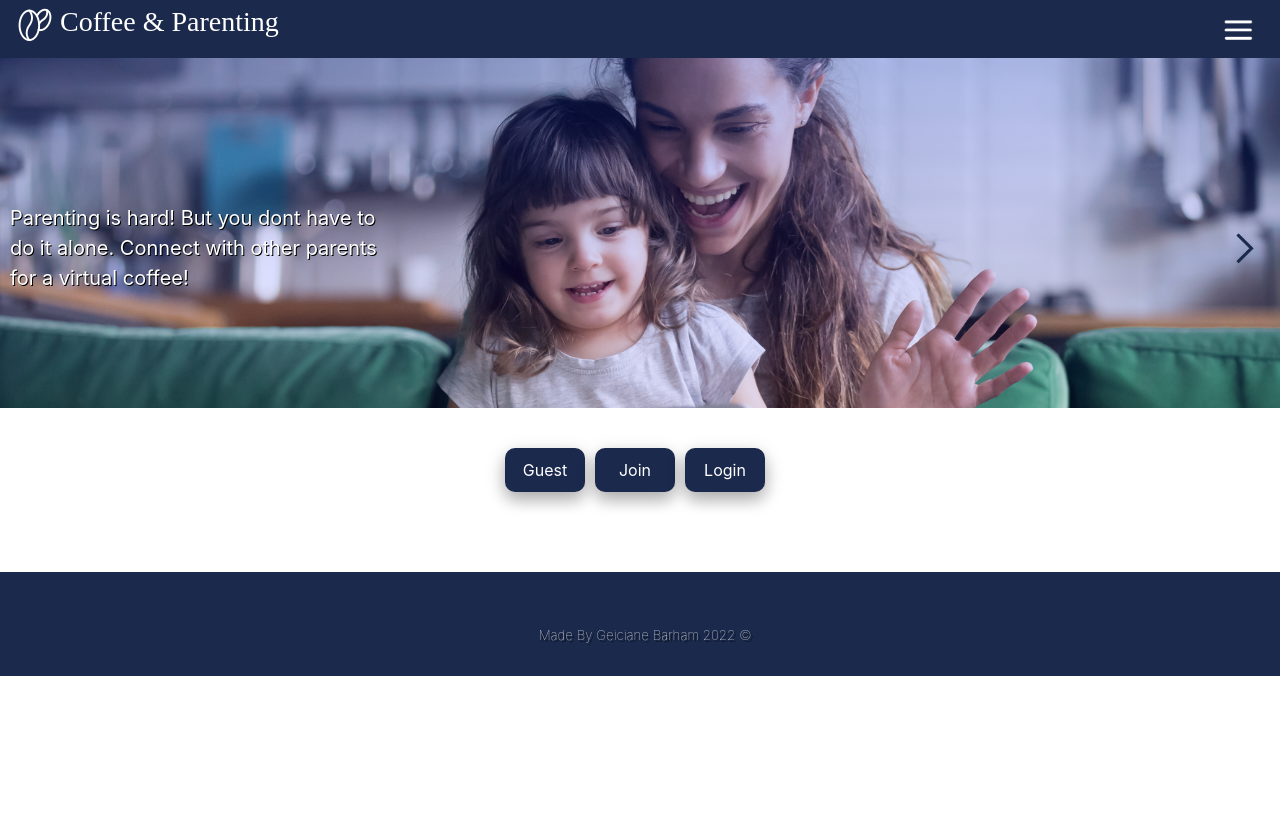
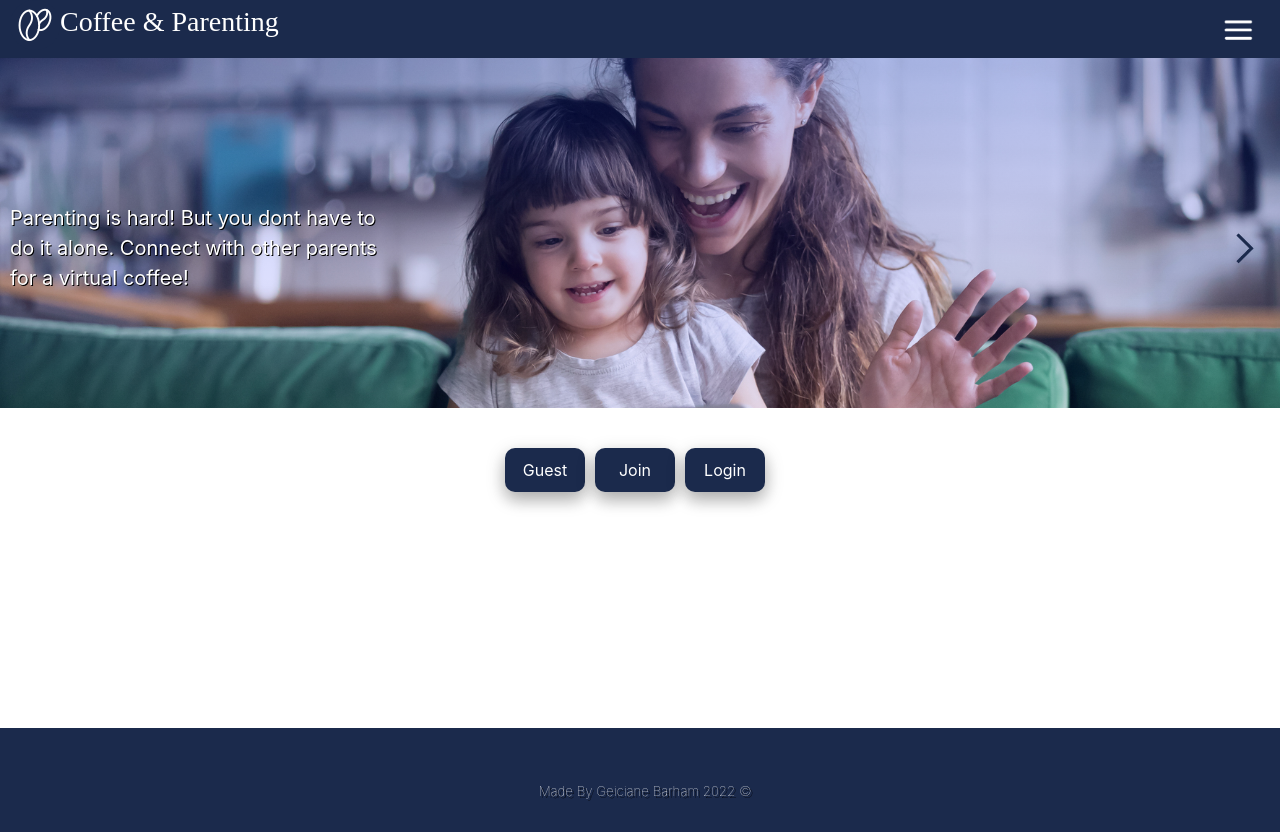
Before and after one commit to geicibarham/Coffee-Parenting, a React (Create React App) app in the folder client/: page / in a window 1280 px wide. Before the commit the page ends 800 px from the top, so only its background shows below. Built offline with nearby package versions, Linux system fonts and the light colour scheme; a web font is replaced by a local one.

Commit message:
added media queries for bigger screen size

```diff
--- a/client/src/components/home/home.css
+++ b/client/src/components/home/home.css
@@ -32,3 +32,10 @@
         padding: 100px;
     }
 }
+
+@media screen and (min-width: 1200px) {
+
+    .middle {
+        min-height: 40vh;
+    }
+}
```
Also changed, not shown: client/src/assets/images/background.jpg (added).
